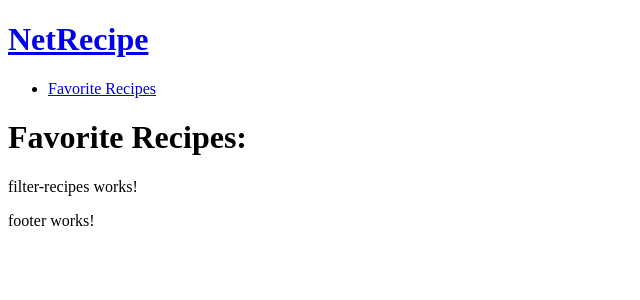
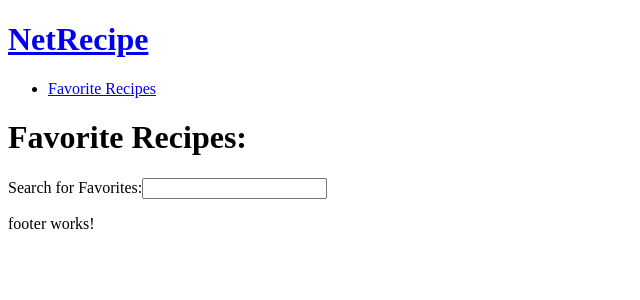
Before and after one commit to john-hoey/angular-project-recipes, an Angular app: page /favorites in a window 1280 px wide. Shown: the top 300 px of the page, without its empty margins (0-640 px from the left). Built offline with nearby package versions, Linux system fonts and the light colour scheme.

Commit message:
fourohfour and filter favorites

```diff
--- a/src/app/favorites/favorites.component.html
+++ b/src/app/favorites/favorites.component.html
@@ -1,8 +1,8 @@
 <app-header></app-header>
 <h1>Favorite Recipes:</h1>
-<app-filter-recipes></app-filter-recipes>
+<app-filter-recipes (searchTerm)="setSearchTerm($event)"></app-filter-recipes>
 <app-recipe-card
-  *ngFor="let favorite of favoriteRecipes"
+  *ngFor="let favorite of filterFavorites(); index as i"
   [recipeRef]="favorite"
   [favoritesRef]="favoriteRecipes"
   (toggleEvent)="onFavorite($event)"
--- a/src/app/favorites/favorites.component.ts
+++ b/src/app/favorites/favorites.component.ts
@@ -1,4 +1,5 @@
-import { Component, EventEmitter, OnInit, Output } from '@angular/core';
+import { Component, EventEmitter, Input, OnInit, Output } from '@angular/core';
+import { NgForm } from '@angular/forms';
 import { RecipeBrainService } from '../recipe-brain.service';
 
 @Component({
@@ -9,6 +10,8 @@ import { RecipeBrainService } from '../recipe-brain.service';
 export class FavoritesComponent implements OnInit {
   favoriteRecipes: any[] = [];
   recipeService: any;
+  searchTerm: string = '';
+
   constructor(private recipeBrainServe: RecipeBrainService) {}
 
   ngOnInit(): void {
@@ -23,4 +26,19 @@ export class FavoritesComponent implements OnInit {
     this.recipeBrainServe.toggleFavorite(recipe);
     this.getAndSetFavorite();
   };
+
+  setSearchTerm = (term: string) => {
+    this.searchTerm = term;
+    console.log(term);
+  };
+
+  filterFavorites = (): any[] => {
+    console.log(this.favoriteRecipes);
+    return this.favoriteRecipes.filter((item) => {
+      return item.recipe.label
+        .toLowerCase()
+        .trim()
+        .includes(this.searchTerm.toLowerCase().trim());
+    });
+  };
 }
--- a/src/app/filter-recipes/filter-recipes.component.html
+++ b/src/app/filter-recipes/filter-recipes.component.html
@@ -1 +1,4 @@
-<p>filter-recipes works!</p>
+<form #filterForm="ngForm" (input)="setSearchTerm(filterForm)">
+  <label for="term">Search for Favorites:</label>
+  <input type="text" id="term" name="term" ngModel />
+</form>
--- a/src/app/filter-recipes/filter-recipes.component.ts
+++ b/src/app/filter-recipes/filter-recipes.component.ts
@@ -1,15 +1,20 @@
-import { Component, OnInit } from '@angular/core';
+import { Component, EventEmitter, OnInit, Output } from '@angular/core';
+import { NgForm } from '@angular/forms';
+import { FavoritesComponent } from '../favorites/favorites.component';
 
 @Component({
   selector: 'app-filter-recipes',
   templateUrl: './filter-recipes.component.html',
-  styleUrls: ['./filter-recipes.component.css']
+  styleUrls: ['./filter-recipes.component.css'],
 })
 export class FilterRecipesComponent implements OnInit {
+  @Output() searchTerm = new EventEmitter<string>();
 
-  constructor() { }
+  constructor() {}
 
-  ngOnInit(): void {
-  }
+  ngOnInit(): void {}
 
+  setSearchTerm = (form: NgForm) => {
+    this.searchTerm.emit(form.form.value.term);
+  };
 }
--- a/src/app/fourohfour/fourohfour.component.html
+++ b/src/app/fourohfour/fourohfour.component.html
@@ -1 +1,4 @@
-<p>fourohfour works!</p>
+<app-header></app-header>
+<h1>Oops! Your recipes are in another cupboard.</h1>
+<img src="../../assets/images/emptycupboard.png" alt="empty cupboard" />
+<h3><a routerLink="/home">Click here to go back to the home page.</a></h3>
--- a/src/app/home/home.component.html
+++ b/src/app/home/home.component.html
@@ -1,6 +1,6 @@
 <app-header></app-header>
 <app-search-recipes (searchEvent)="onSubmit($event)"></app-search-recipes>
-<app-filter-recipes></app-filter-recipes>
+
 <!-- <ul *ngFor="let recipe of recipeData?.data; index as i" [recipeRef]="recipe"> -->
 <app-recipe-card
   *ngFor="let recipe of recipeData?.hits; index as i"
--- a/src/app/recipe-brain.service.ts
+++ b/src/app/recipe-brain.service.ts
@@ -1,5 +1,6 @@
 import { HttpClient } from '@angular/common/http';
 import { Injectable } from '@angular/core';
+import { NgForm } from '@angular/forms';
 
 @Injectable({
   providedIn: 'root',
@@ -14,6 +15,7 @@ export class RecipeBrainService {
   y: number = 25;
 
   favoriteRecipes: any[] = [];
+  favoriteSearchTerm: any;
 
   constructor(private http: HttpClient) {}
 
```
Also changed, not shown: src/assets/images/emptycupboard.png (added), src/assets/images/this page has been eaten.png (added).
